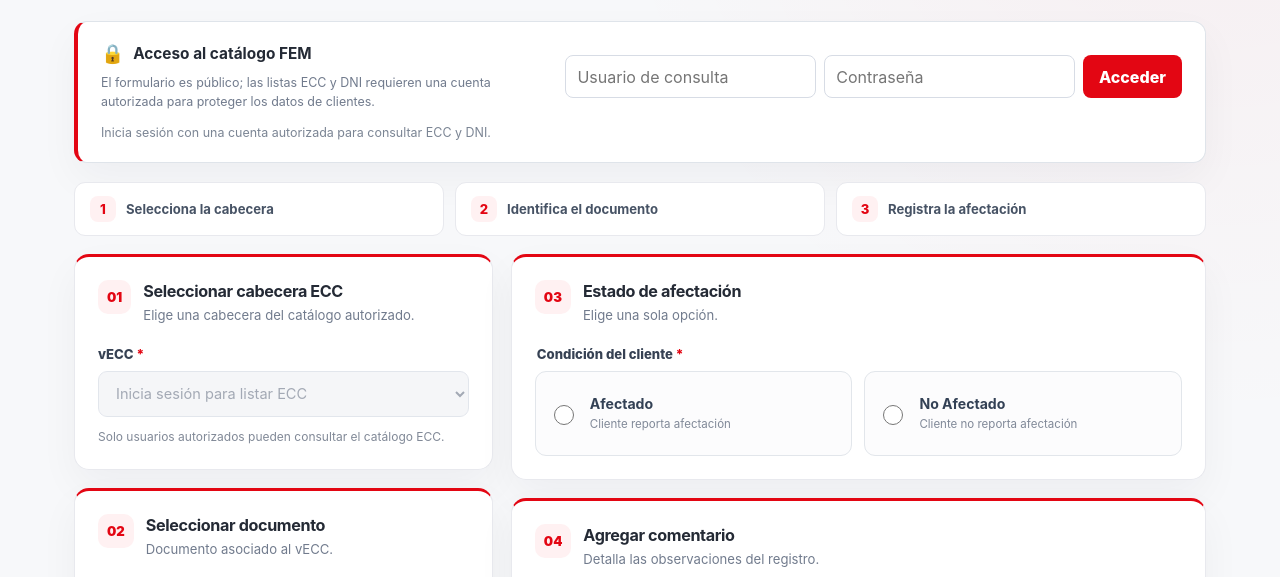
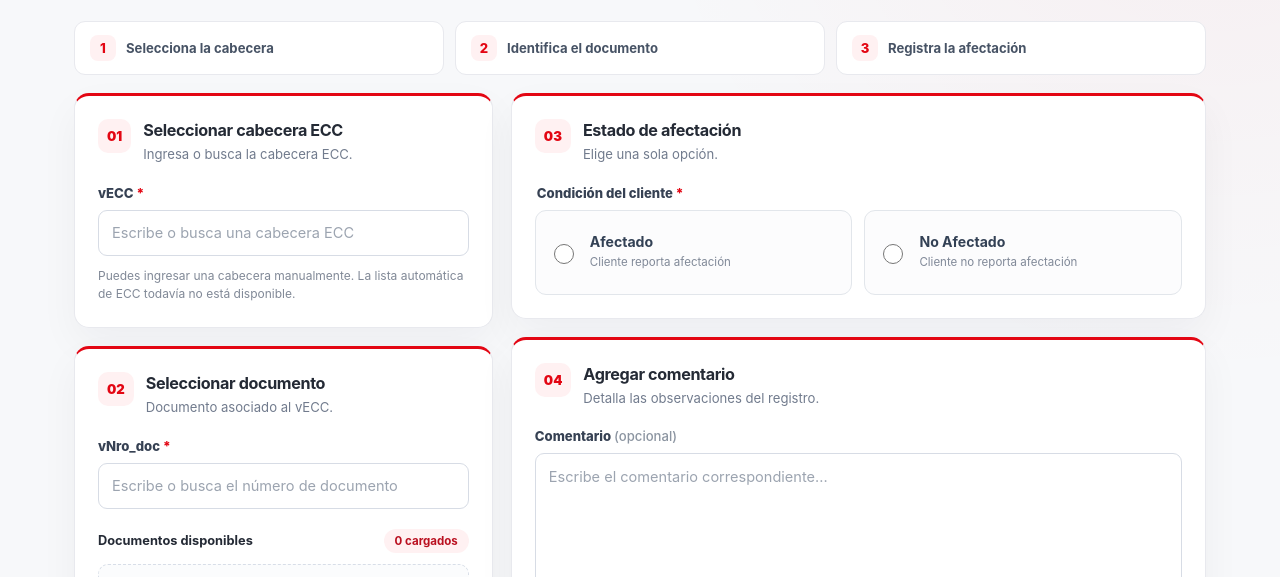
Before and after one commit to 0xJuan-aux/Formulario-Actividad-Economica, a plain HTML site: page registro-fem/index.html in a window 1280 px wide. Shown: the part 220-797 px from the top of the page. Drawn offline with Linux system fonts and the light colour scheme.

Commit message:
fix(fem): eliminar credenciales visuales de página pública y habilitar ECC editable

```diff
--- a/registro-fem/index.html
+++ b/registro-fem/index.html
@@ -36,22 +36,6 @@
       </div>
     </section>
 
-    <section class="auth-panel" aria-labelledby="femAuthHeading">
-      <div class="auth-copy">
-        <div class="auth-title"><span class="auth-symbol" aria-hidden="true">🔒</span><h2 id="femAuthHeading">Acceso al catálogo FEM</h2></div>
-        <p>El formulario es público; las listas ECC y DNI requieren una cuenta autorizada para proteger los datos de clientes.</p>
-      </div>
-      <form id="femAuthForm" class="auth-form" autocomplete="on">
-        <label class="sr-only" for="femUsuario">Usuario</label>
-        <input id="femUsuario" name="usuario" type="text" autocomplete="username" required maxlength="64" placeholder="Usuario de consulta">
-        <label class="sr-only" for="femClave">Contraseña</label>
-        <input id="femClave" name="contrasena" type="password" autocomplete="current-password" required maxlength="256" placeholder="Contraseña">
-        <button type="submit" id="femLoginBtn" class="btn-auth">Acceder</button>
-      </form>
-      <button type="button" id="femLogoutBtn" class="btn-secondary" hidden>Cerrar sesión</button>
-      <p id="femAuthStatus" class="auth-status" role="status" aria-live="polite">Configura una cuenta autorizada para consultar el catálogo.</p>
-    </section>
-
     <div class="progress-guide" aria-label="Pasos del formulario">
       <div><span class="step-number">1</span><span>Selecciona la cabecera</span></div>
       <div><span class="step-number">2</span><span>Identifica el documento</span></div>
@@ -64,13 +48,13 @@
           <section class="panel" aria-labelledby="eccHeading">
             <div class="panel-head">
               <span class="panel-icon" aria-hidden="true">01</span>
-              <div><h2 id="eccHeading">Seleccionar cabecera ECC</h2><p>Elige una cabecera del catálogo autorizado.</p></div>
+              <div><h2 id="eccHeading">Seleccionar cabecera ECC</h2><p>Ingresa o busca la cabecera ECC.</p></div>
             </div>
             <label for="vECC" class="field-label">vECC <span class="required">*</span></label>
-            <select id="vECC" name="vECC" required disabled aria-describedby="eccHelp">
-              <option value="">Catálogo ECC pendiente de conexión</option>
-            </select>
-            <p class="helper" id="eccHelp" role="status" aria-live="polite">El ComboBox cargará automáticamente los ECC desde el catálogo autorizado.</p>
+            <input id="vECC" name="vECC" list="eccList" maxlength="250" autocomplete="off"
+                   placeholder="Escribe o busca una cabecera ECC" required aria-describedby="eccHelp">
+            <datalist id="eccList"></datalist>
+            <p class="helper" id="eccHelp" role="status" aria-live="polite">Puedes ingresar una cabecera manualmente. La lista automática de ECC todavía no está disponible.</p>
           </section>
 
           <section class="panel panel-docs" aria-labelledby="docsHeading">
```
